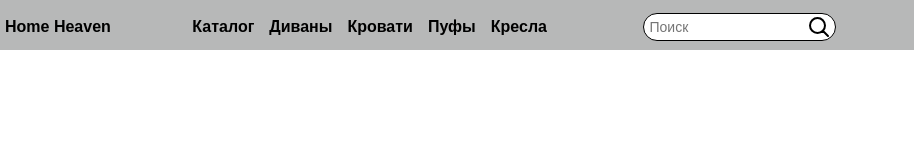
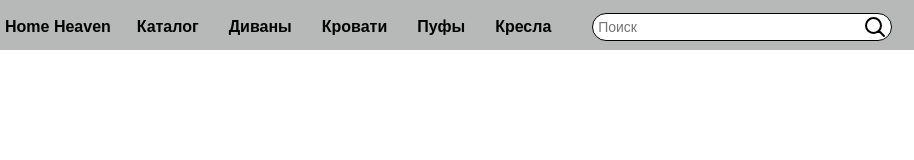
Before and after one commit to OldPole/Home-Heaven, a website built with webpack: page public/index.html in a window 1280 px wide. Shown: the full height of the page, 166-1080 px from the left. Built offline with nearby package versions, Linux system fonts and the light colour scheme.

Commit message:
I experimented with the adaptability of the Header component and tried to solve the devServer issue

```diff
--- a/src/components/Header/Header.module.css
+++ b/src/components/Header/Header.module.css
@@ -27,7 +27,7 @@
 }
 .header__nav {
     display: flex;
-    gap: var(--spacing-medium);
+    gap: var(--spacing-large);
     margin: 0 var(--spacing-medium);
 }
 .nav__link {
@@ -46,6 +46,7 @@
 }
 .search__input {
     width: 100%;
+    min-width: 300px;
     padding: 5px;
     border: 1px solid var(--color-border);
     border-radius: 20px;
--- a/webpack.config.mjs
+++ b/webpack.config.mjs
@@ -52,7 +52,7 @@ export default {
                 localIdentName: isDev ? '[path][name]__[local]' : '[hash:base64]',
                 exportLocalsConvention: 'camelCase',
                 namedExport: false
-              },
+              }
             }
           }
         ]
```
